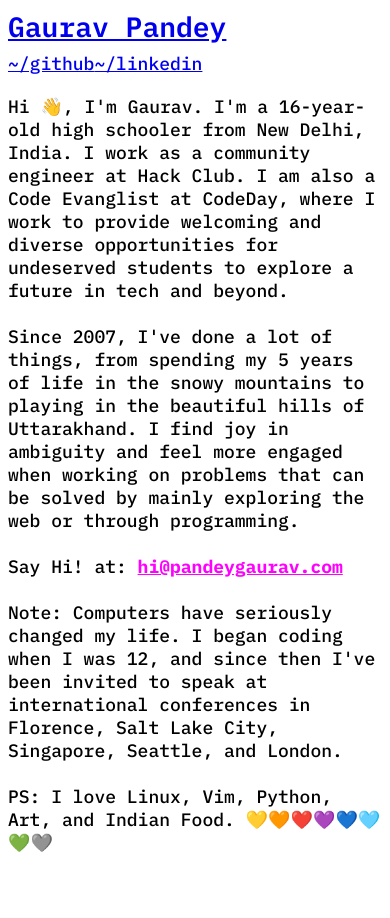
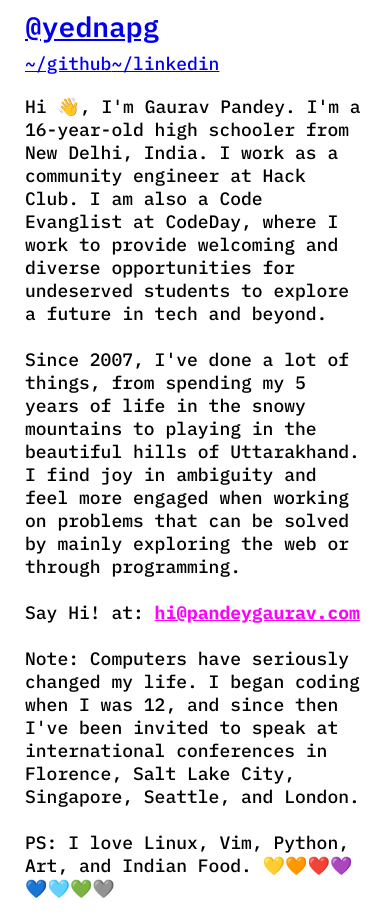
Before and after one commit to yednapg/blog, a Next.js app: page / in a window 390 px wide. Before the commit the page ends 872 px from the top, so only its background shows below. Built offline with nearby package versions, Linux system fonts and the light colour scheme.

Commit message:
updatefor mobile

```diff
--- a/components/container.tsx
+++ b/components/container.tsx
@@ -3,5 +3,5 @@ type ContainerProps = {
 }
 
 export default function Container({ children }: ContainerProps) {
-  return <div className="container space-y-4 max-w-2xl m-auto">{children}</div>
+  return <div className="container space-y-5 max-w-2xl m-auto">{children}</div>
 }
--- a/components/header.tsx
+++ b/components/header.tsx
@@ -3,10 +3,10 @@ import Container from '../components/container'
 
 export default function Header() {
   return (
-    <header className="py-6">
+    <header className="py-6 mobile">
       <Container>
         <nav className="flex justify-between items-center">
-          <Link href="/" className="nav-text font-bold">Gaurav Pandey</Link>
+          <Link href="/" className="nav-text font-bold">@yednapg</Link>
           <div className="flex items-center social-text">
             <a href="https://github.com/yednapg">~/github</a>
             <a href="https://linkedin.com/in/yednapg">~/linkedin</a>
--- a/pages/_app.tsx
+++ b/pages/_app.tsx
@@ -20,7 +20,7 @@ export default function MyApp({ Component, pageProps }: AppProps) {
       </Head>
 
       <Header />
-      <main className="py-7">
+      <main className="py-1">
         <Component {...pageProps} />
       </main>
       <React.Fragment >
--- a/pages/index.tsx
+++ b/pages/index.tsx
@@ -5,7 +5,7 @@ function HomePage() {
   return (
     <>
       <Container>
-        <div className="space-y-4 max-w-7xl m-auto">
+        <div className="space-y-1 max-w-7xl m-auto mobile">
           {/* <h1 className="text-2xl font-bold code-text">
            print("profile loading .. .. . 404 error")
           </h1> */}
@@ -18,7 +18,7 @@ function HomePage() {
             />
           </div> */}
           <p>
-            Hi 👋, I'm Gaurav. I'm a 16-year-old high schooler from New Delhi, India. I work as a community engineer at Hack Club. I am also a Code Evanglist at CodeDay, where I work to provide welcoming and diverse opportunities for undeserved students to explore a future in tech and beyond.
+            Hi 👋, I'm Gaurav Pandey. I'm a 16-year-old high schooler from New Delhi, India. I work as a community engineer at Hack Club. I am also a Code Evanglist at CodeDay, where I work to provide welcoming and diverse opportunities for undeserved students to explore a future in tech and beyond.
             <br/><br/>
             Since 2007, I've done a lot of things, from spending my 5 years of life in the snowy mountains to playing in the beautiful hills of Uttarakhand. I find joy in ambiguity and feel more engaged when working on problems that can be solved by mainly exploring the web or through programming.
             <br/><br/>
--- a/public/global.css
+++ b/public/global.css
@@ -10,6 +10,11 @@
     font-weight: 600;
 }
 
+.mobile {
+	margin-left: 17px;
+	margin-right: 17px;
+}
+
 .img {
     width: 35%;
     height: 100%;
@@ -17,7 +22,7 @@
 
 .social-text {
     font-size: 24px;
-    gap: 10px;
+    gap: 12px;
 }
 
 .text-decoration{
```
